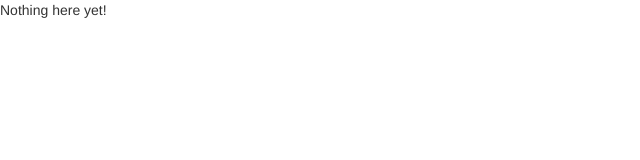
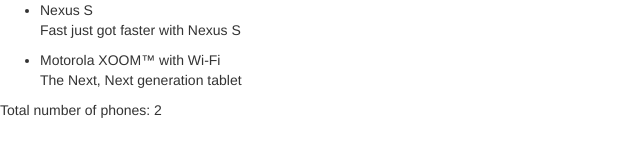
Before and after one commit to amaes1989/angular-phonecat, a website: page app/index.html in a window 1280 px wide. Shown: the whole page, without its empty margins (0-640 px from the left). Drawn offline with nearby package versions, Linux system fonts and the light colour scheme.

Commit message:
step 1: Static template

```diff
--- a/app/index.html
+++ b/app/index.html
@@ -1,14 +1,26 @@
 <!doctype html>
 <html lang="en" ng-app>
-  <head>
+
+<head>
     <meta charset="utf-8">
     <title>My HTML File</title>
     <link rel="stylesheet" href="lib/bootstrap/dist/css/bootstrap.css" />
     <script src="lib/angular/angular.js"></script>
-  </head>
-  <body>
+</head>
 
-    <p>Nothing here {{'yet' + '!'}}</p>
+<body>
 
-  </body>
+    <ul>
+        <li>
+            <span>Nexus S</span>
+            <p>Fast just got faster with Nexus S</p>
+        </li>
+        <li>
+            <span>Motorola XOOM™ with Wi-Fi</span>
+            <p>The Next, Next generation tablet</p>
+        </li>
+    </ul>
+    <p>Total number of phones: 2</p>
+</body>
+
 </html>
```
